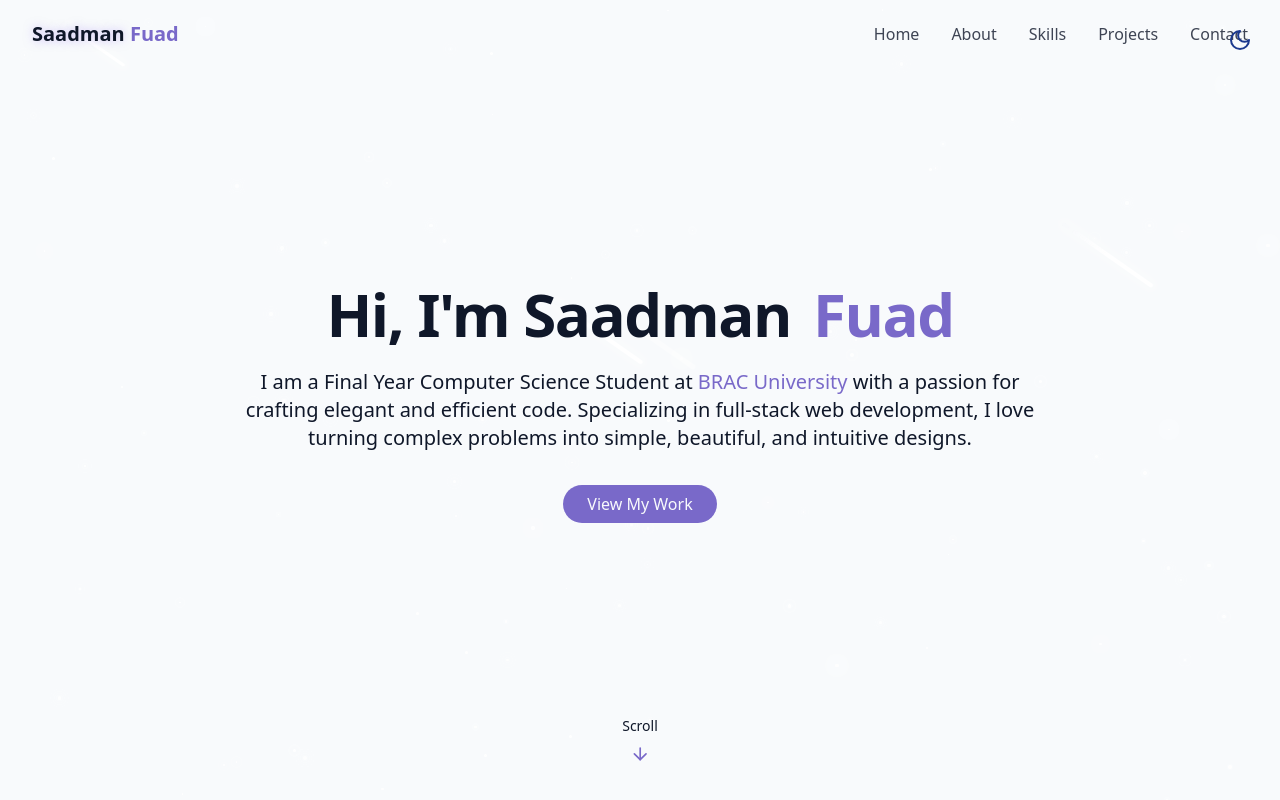
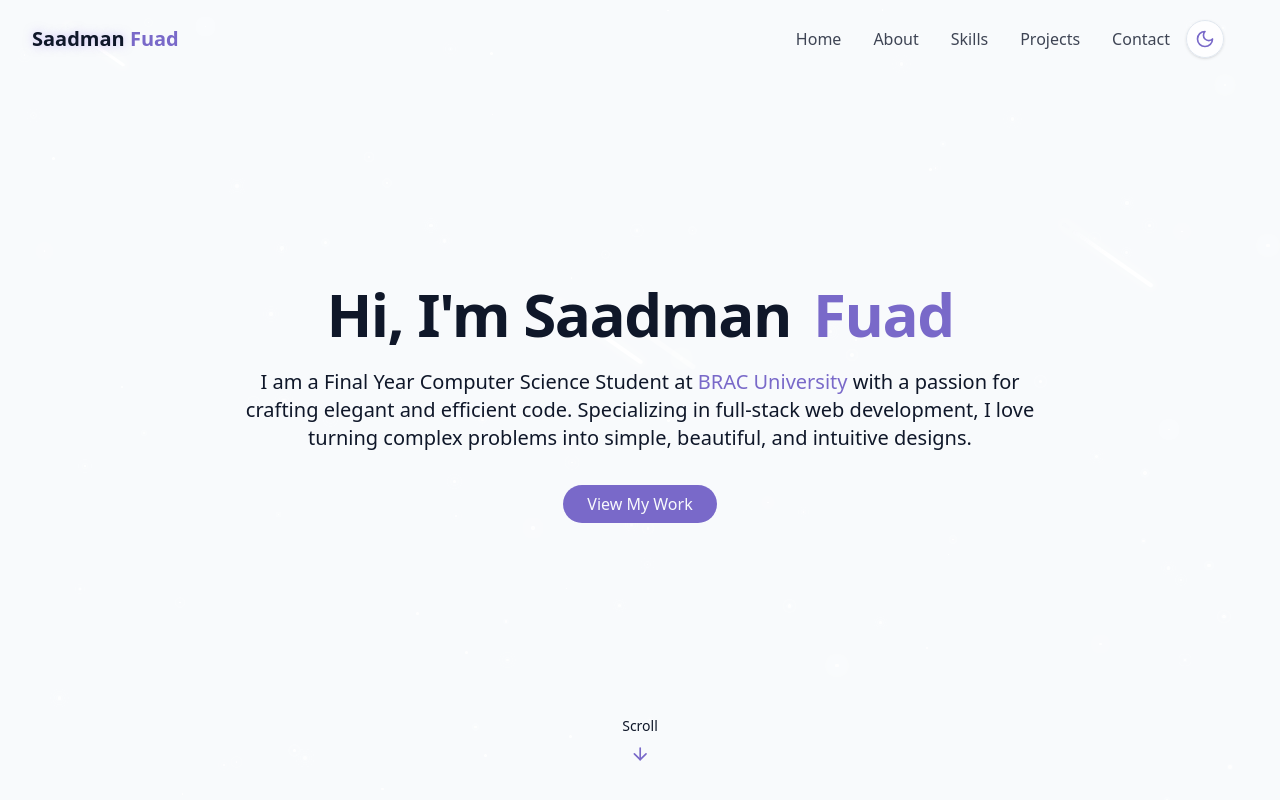
Before and after one commit to MD-Saadman-Fuad/Portfolio, a React (Vite) app: page / in a window 1280 px wide. Shown: the top 800 px of the page. Built offline with nearby package versions, Linux system fonts and the light colour scheme.

Commit message:
Toggle buton Fixing perfect

```diff
--- a/src/components/Navbar.jsx
+++ b/src/components/Navbar.jsx
@@ -42,7 +42,7 @@ export const Navbar = () => {
           </span>
         </a>
 
-
+        <div className="flex items-center space-x-4">
           {/* desktop nav */}
           <div className="hidden md:flex space-x-8">
             {navItems.map((item, key) => (
@@ -56,15 +56,20 @@ export const Navbar = () => {
             ))}
           </div>
 
-        {/* mobile nav */}
+          {/* Theme toggle lives here now (non-fixed) */}
+          <div className="flex items-center">
+            <ThemeToggle className="mr-2" />
+          </div>
 
+          {/* mobile menu button */}
           <button
             onClick={() => setIsMenuOpen((prev) => !prev)}
             className="md:hidden p-2 text-foreground z-50"
             aria-label={isMenuOpen ? "Close Menu" : "Open Menu"}
           >
-          {isMenuOpen ? <X size={24} /> : <Menu size={24} />}{" "}
+            {isMenuOpen ? <X size={24} /> : <Menu size={24} />} {" "}
           </button>
+        </div>
 
         <div
           className={cn(
--- a/src/components/ThemeToggle.jsx
+++ b/src/components/ThemeToggle.jsx
@@ -2,7 +2,7 @@ import { Moon, Sun } from "lucide-react";
 import { useEffect, useState } from "react";
 import { cn } from "@/lib/utils";
 
-export const ThemeToggle = () => {
+export const ThemeToggle = ({ className = "" }) => {
   const [isDarkMode, setIsDarkMode] = useState(true);
 
   useEffect(() => {
@@ -30,16 +30,25 @@ export const ThemeToggle = () => {
 
   return (
     <button
+      type="button"
       onClick={toggleTheme}
+      aria-label={isDarkMode ? "Switch to light theme" : "Switch to dark theme"}
+      aria-pressed={isDarkMode}
       className={cn(
-        "fixed top-5 right-5 z-50 p-2 rounded-full transition-colors duration-300",
-        "focus:outlin-hidden"
+        // base appearance (not fixed) so it can be placed anywhere
+        "inline-flex items-center justify-center p-2 rounded-full",
+        // pick explicit background based on component state to avoid relying on global `dark` class
+        isDarkMode ? "bg-zinc-900/70" : "bg-white/80",
+        "backdrop-blur-sm border border-border",
+        "hover:scale-105 transition-all duration-200 shadow-sm focus:outline-none",
+        "focus:ring-2 focus:ring-offset-2 focus:ring-primary/40",
+        className
       )}
     >
       {isDarkMode ? (
-        <Sun className="h-6 w-6 text-yellow-300" />
+        <Sun className="h-5 w-5 text-yellow-400" />
       ) : (
-        <Moon className="h-6 w-6 text-blue-900" />
+        <Moon className="h-5 w-5 text-primary" />
       )}
     </button>
   );
--- a/src/pages/Home.jsx
+++ b/src/pages/Home.jsx
@@ -12,7 +12,7 @@ export const Home = () => {
   return (
     <div className="min-h-screen bg-background text-foreground overflow-x-hidden">
       {/* Theme Toggle */}
-      <ThemeToggle />
+      {/* <ThemeToggle /> */}
       {/* Background Effects */}
       <StarBackground />
 
```
Lines whose indentation alone changed are shown as unchanged.
